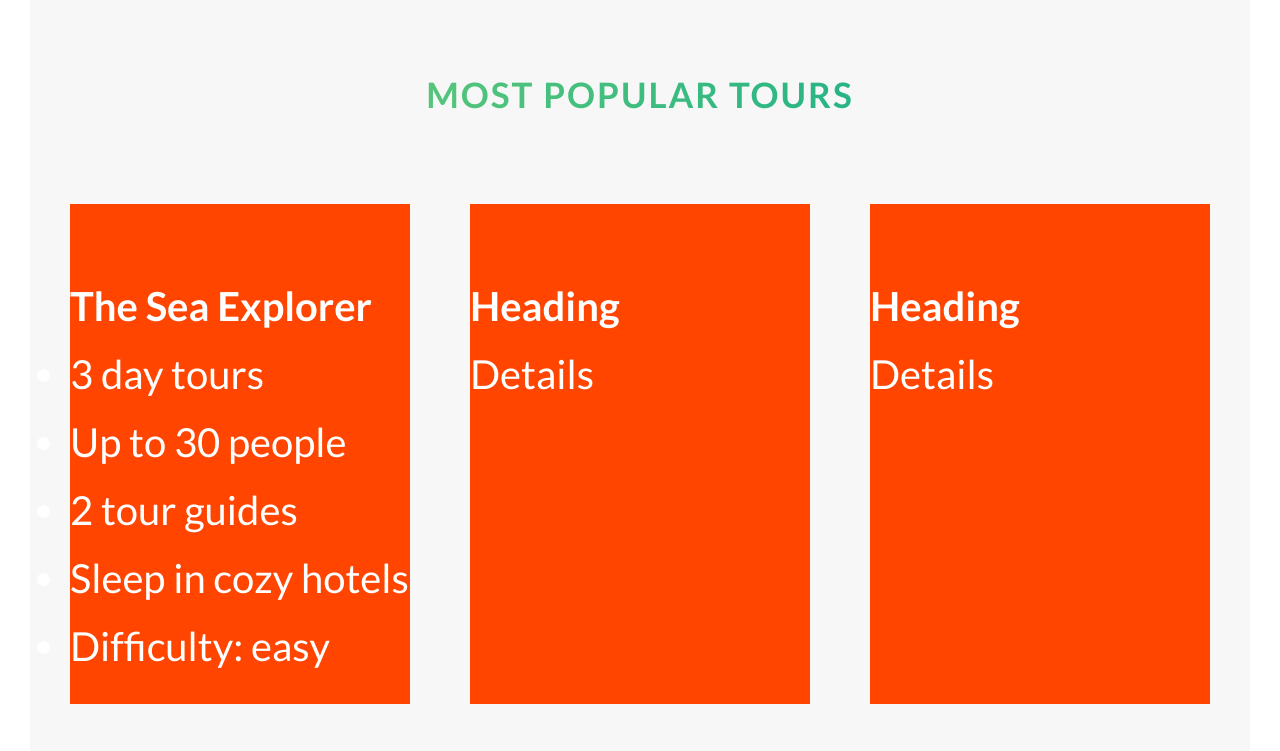
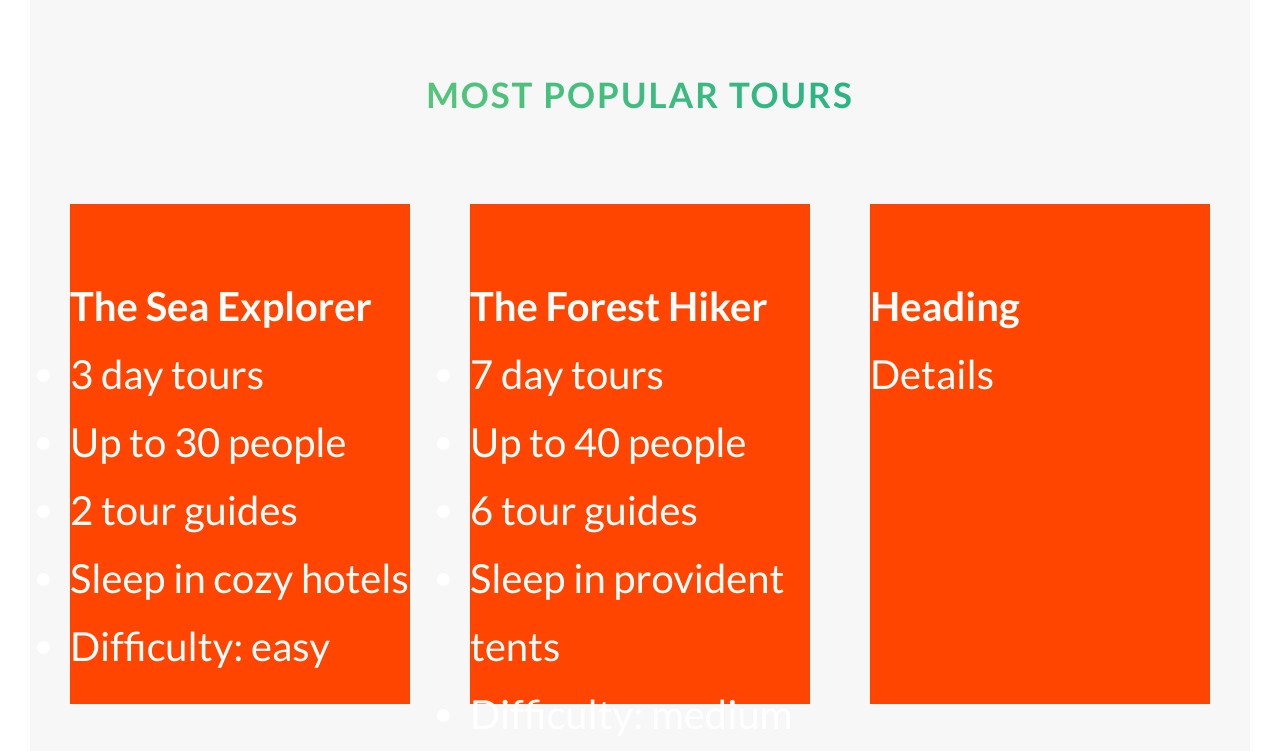
Before and after one commit to ElizaldeJE/Natours, a website: page index.html in a window 1280 px wide. Shown: the part 2145-2896 px from the top of the page. Drawn offline with Linux system fonts and the light colour scheme.

Commit message:
Added the front and back side to the second card, also styled it

```diff
--- a/index.html
+++ b/index.html
@@ -146,14 +146,28 @@
                                 &nbsp;
                             </div>
                             <h4 class="card__heading">
-                                Heading
+                                <span class="card__heading-span card__heading-span--2">
+                                    The Forest Hiker
+                                </span>
                             </h4>
                             <div class="card__details">
-                                Details
+                                <ul>
+                                    <li>7 day tours</li>
+                                    <li>Up to 40 people</li>
+                                    <li>6 tour guides</li>
+                                    <li>Sleep in provident tents</li>
+                                    <li>Difficulty: medium</li>
+                                </ul>
                             </div>
                         </div>
-                        <div class="card__side card__side--back">
-                            Back
+                        <div class="card__side card__side--back card__side--back-2">
+                            <div class="card__cta">
+                                <div class="card__price-box">
+                                    <p class="card__price-only">Only</p>
+                                    <p class="card__price-value">$497</p>
+                                </div>
+                                <a href="#" class="btn btn--white">Book now!</a>
+                            </div>
                         </div>
                     </div>
                 </div>
--- a/sass/components/_card.scss
+++ b/sass/components/_card.scss
@@ -27,6 +27,10 @@
       &-1 {
       background-image: linear-gradient(to right bottom, $color-secondary-light, $color-secondary-dark);
       }
+
+      &-2 {
+        background-image: linear-gradient(to right bottom, $color-primary-light, $color-primary-dark);
+        }
     }
   }
 
@@ -52,7 +56,8 @@
     }
 
     &--2{
-      background-image: url(../img/nat-5.jpg); /*Moves up 1 level since once it is compiled it will be in the style.css file*/
+      background-image: linear-gradient(to right bottom, $color-primary-light, $color-primary-dark),
+      url(../img/nat-6.jpg); /*Moves up 1 level since once it is compiled it will be in the style.css file*/
     }
 
     &--3{
@@ -79,6 +84,11 @@
     &--1 {
       background-image: linear-gradient(to right bottom, rgba($color-secondary-light, .85), rgba($color-secondary-dark, .85));
     }
+
+    &--2 {
+      background-image: linear-gradient(to right bottom, rgba($color-primary-light, .85), rgba($color-primary-dark, .85));
+    }
+
   }
 
   &__details {
```
